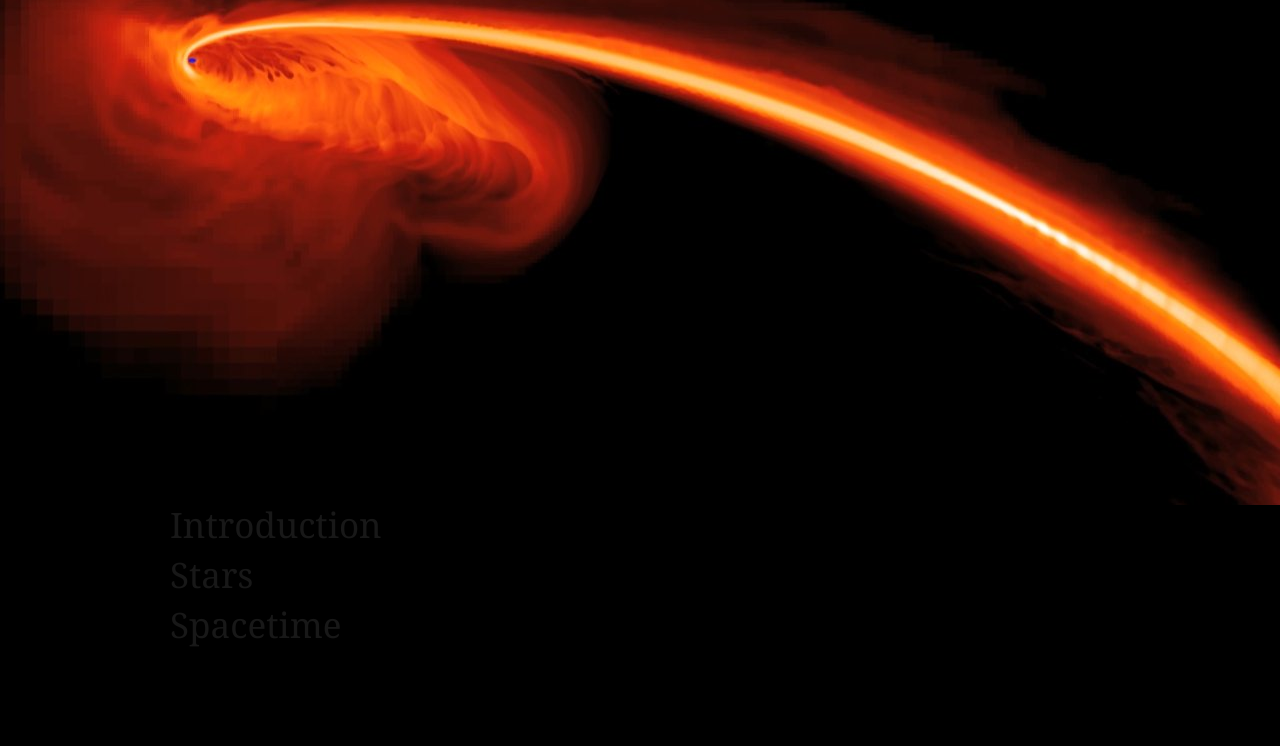
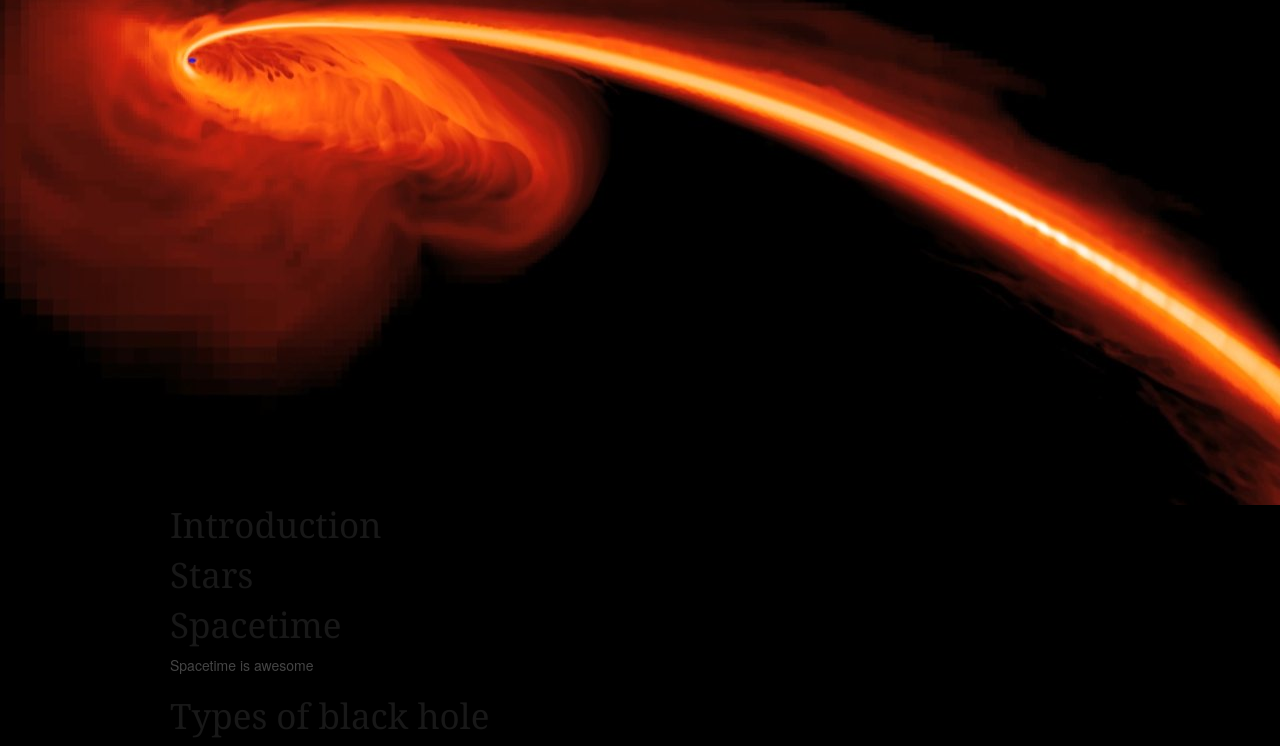
Before and after one commit to robchamberspfc/black-holes, a plain HTML site: page index.html in a window 1280 px wide. Shown: the part 196-942 px from the top of the page. Before the commit the page ends 851 px from the top, so only its background shows below. Drawn offline with Linux system fonts and the light colour scheme.

Commit message:
Added section

```diff
--- a/index.html
+++ b/index.html
@@ -60,10 +60,13 @@
 
 	<div class="container">
 		<div class="sixteen columns">
-	<h2><a name = "intro"></a>Introduction</h2>
-	<h2><a name = "stars"></a>Stars</h2>
-	<h2><a name = "spacetime"></a>Spacetime</h2>
-
+			<h2><a name = "intro"></a>Introduction</h2>
+			<h2><a name = "stars"></a>Stars</h2>
+			<h2><a name = "spacetime"></a>Spacetime</h2>
+        		<p>
+            Spacetime is awesome
+        		</p>
+         <h2><a name = "blackhole"></a>Types of black hole</h2>
 		</div>
 		<div class="one-third column">
 		</div>
@@ -71,7 +74,6 @@
 		</div>
 		<div class="one-third column">
 		</div>
-
 	</div><!-- container -->
 
 
```
